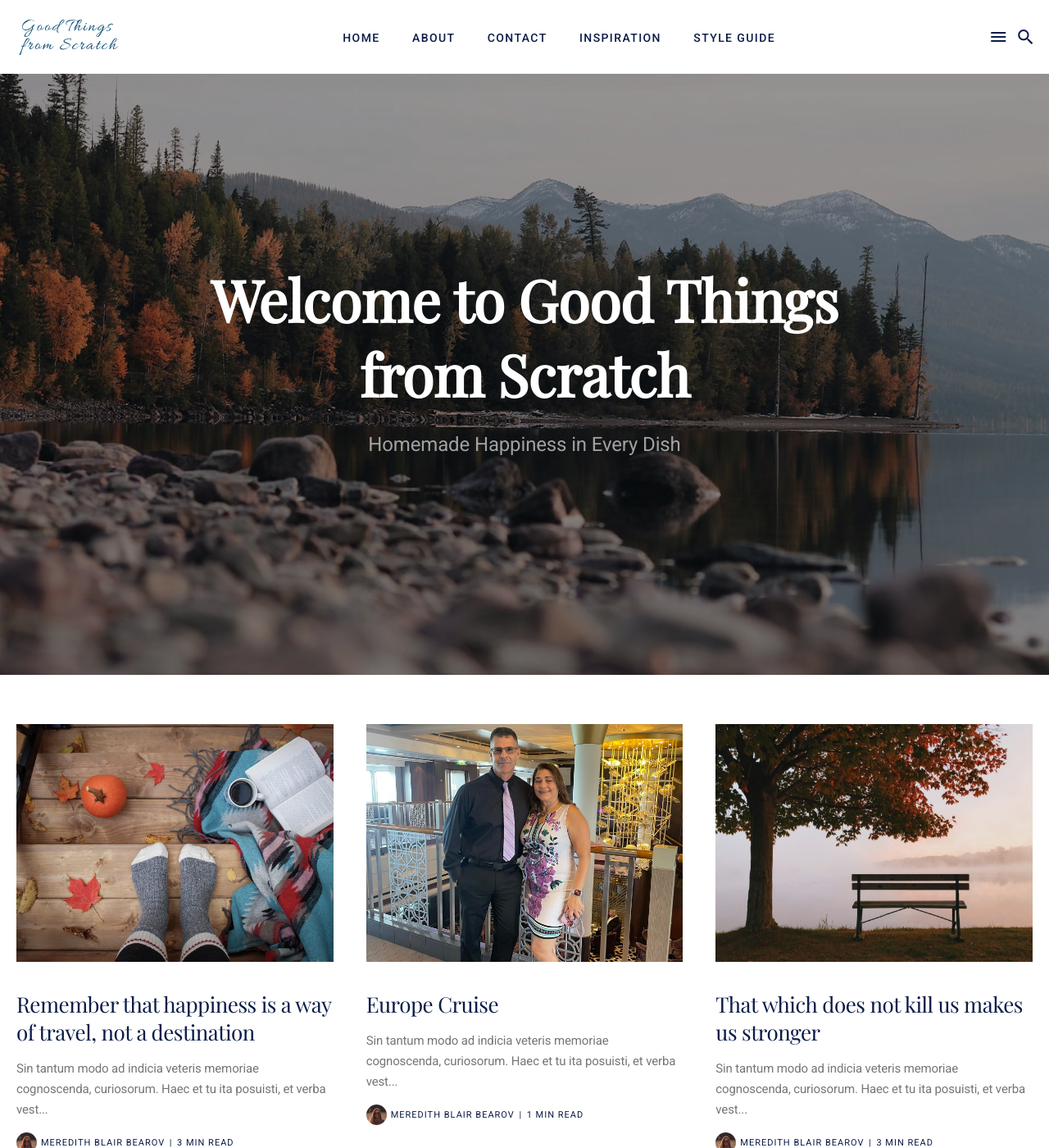
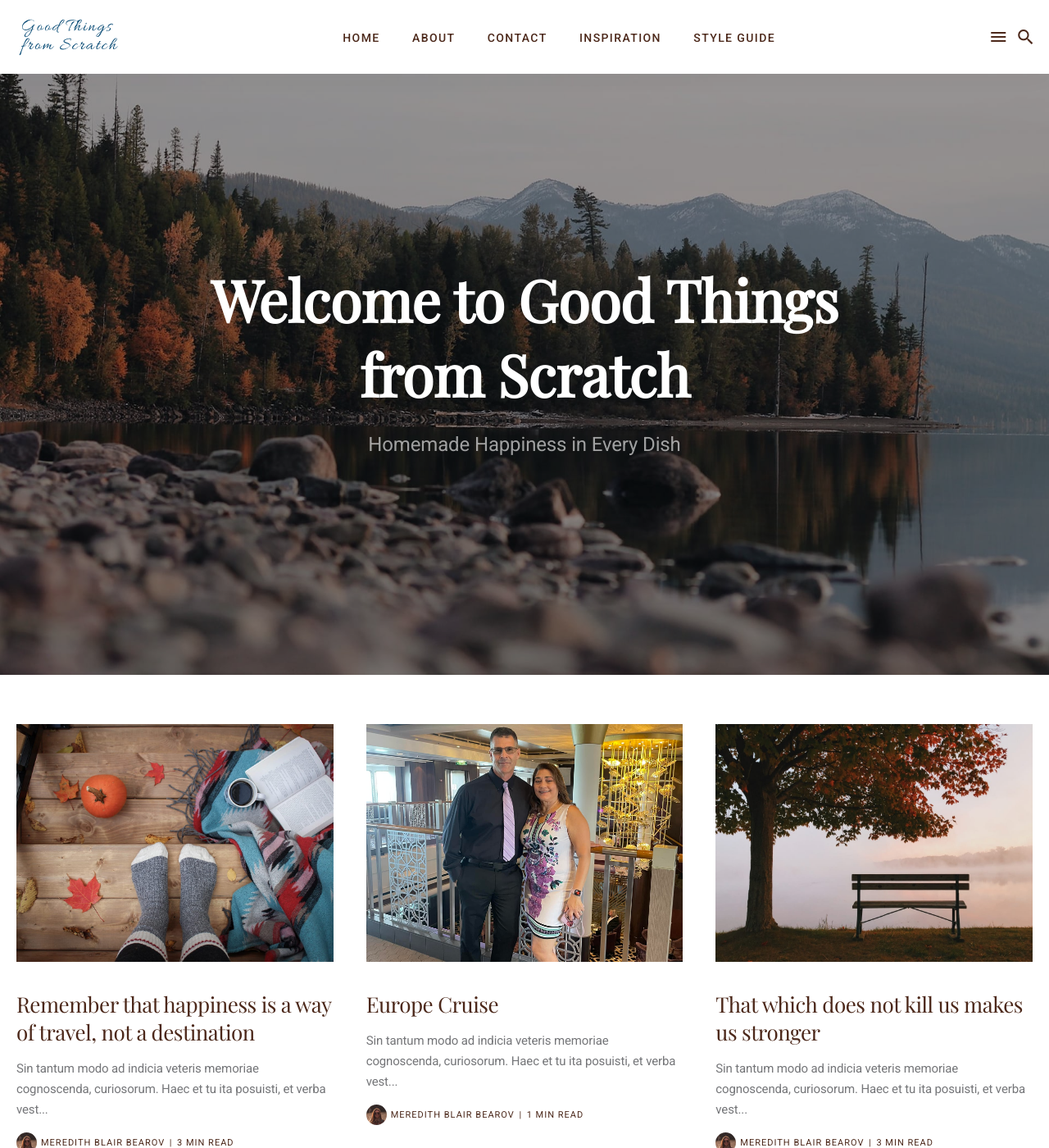
Before and after one commit to avarndell/GoodThingsFromScratch, a Jekyll site: the page built from index.html, in a window 1280 px wide and 1400 px high. Shown: the whole window at 82% size. Built offline with Jekyll 4.4.1, drawn with Linux system fonts in a browser that asks for light colours; nearby versions of some CDN libraries; the list of posts is cut into pages by our own code.

Commit message:
color update

```diff
--- a/_sass/0-settings/_variables.scss
+++ b/_sass/0-settings/_variables.scss
@@ -11,15 +11,15 @@
 // *****************
 // Color Variables
 // *****************
-$brand-color: #92cf93;
-$dark: #0b1c48;
+$brand-color: #9caa58;
+$dark: #4c281a;
 $gray: #f0f0f0;
 $blue-gray: #757679;
 $white: #fff;
 
 // Text color
 $text-color: $dark;
-$text-color-alt: #767676;
+$text-color-alt: #f9c37a;
 
 // Background color
 $background-color: #fff;
```
Also changed, not shown: 6 other files.
